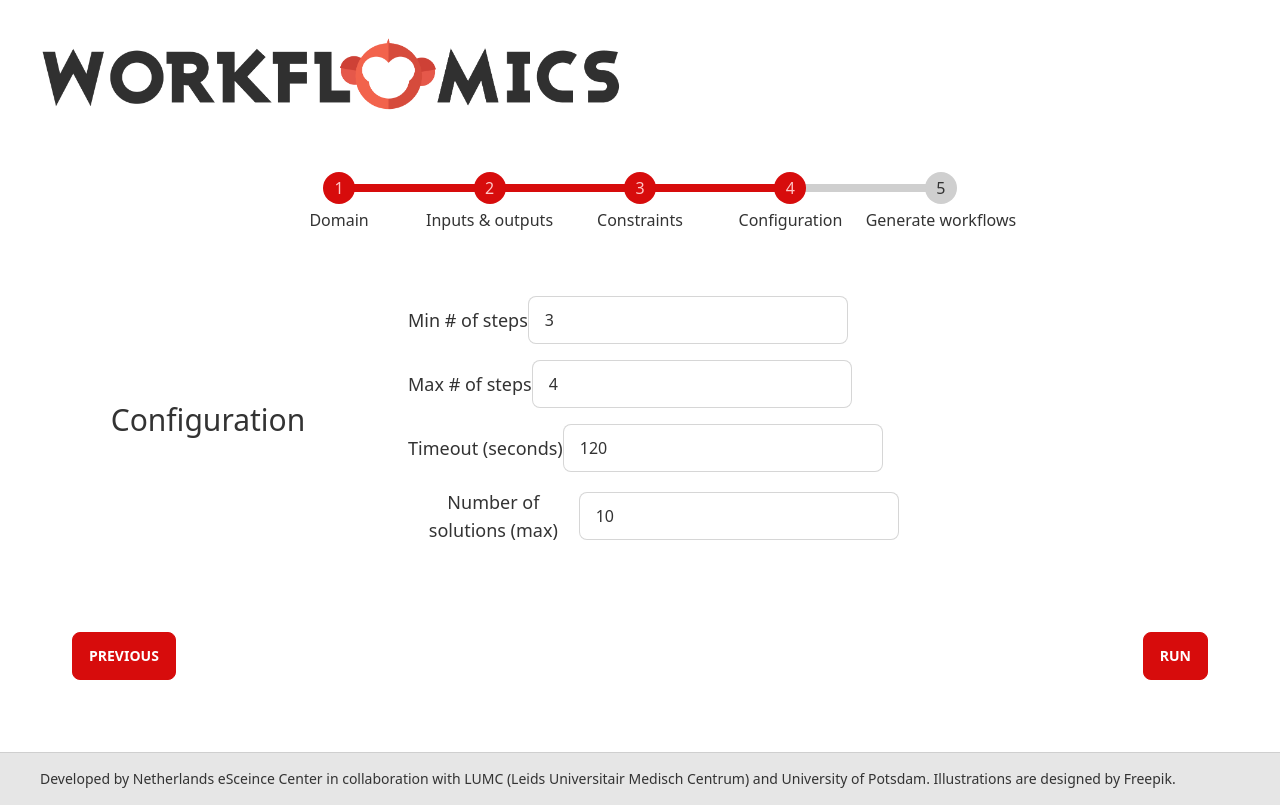
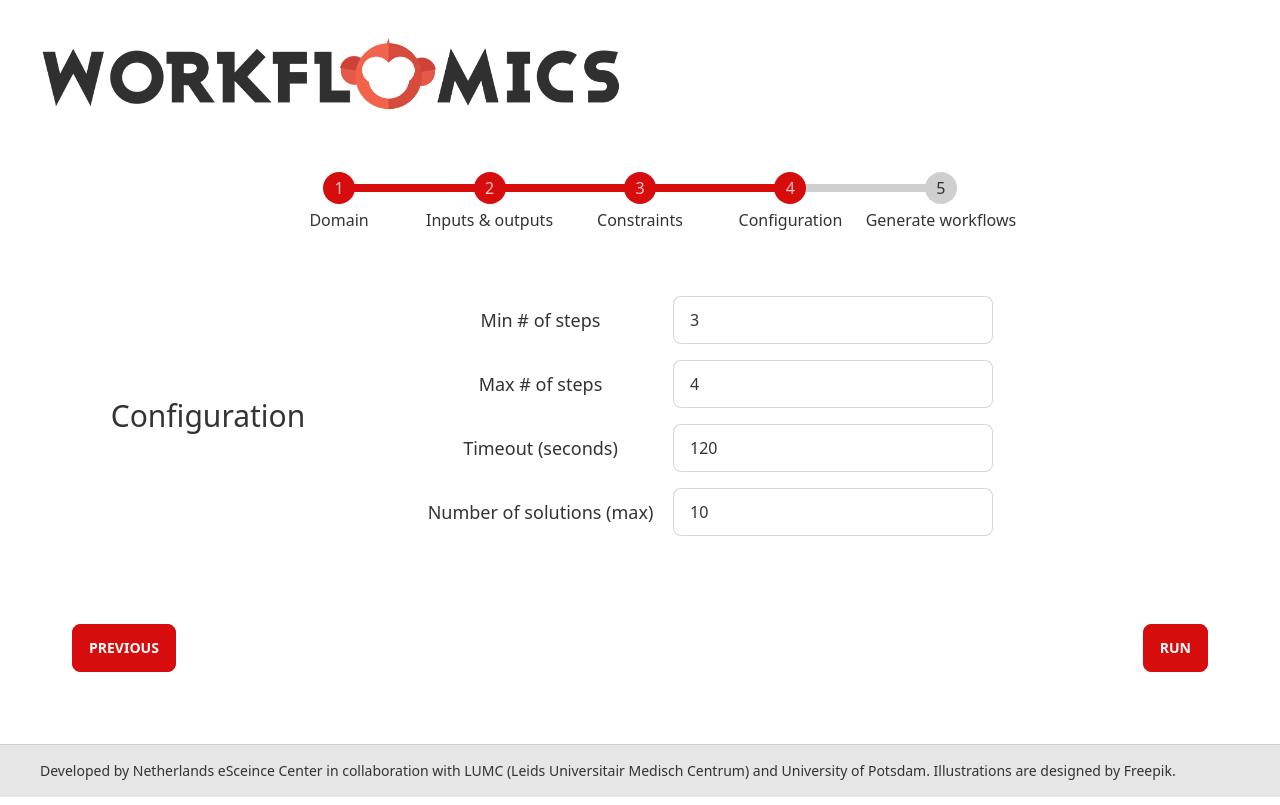
Before and after one commit to Workflomics/workflomics-frontend, a React (Create React App) app: page /explore/configuration in a window 1280 px wide. Built offline with nearby package versions, Linux system fonts and the light colour scheme; what mobx-persist-store would draw is missing.

Commit message:
Attempt to fix page layout after tooltips

```diff
--- a/src/components/explore/GenerationConfig.tsx
+++ b/src/components/explore/GenerationConfig.tsx
@@ -29,10 +29,9 @@ const GenerationConfig: React.FC<any> = observer((props) => {
               <h2 className="text-3xl w-80 m-4">Configuration</h2>
               </div>
             <div className="flex flex-col m-4">
-              <div className="flex items-center m-2">
-              <div className="tooltip tooltip-bottom" data-tip="Specify minimal number of operations you expect in the desired workflow.">
+              <div className="flex items-center m-2 tooltip tooltip-bottom"
+                    data-tip="Specify minimal number of operations you expect in the desired workflow.">
                   <label className="w-80 text-lg">Min # of steps</label>
-                  </div>
                 <input
                   type="number"
                   className="input input-bordered w-full max-w-xs"
@@ -40,10 +39,9 @@ const GenerationConfig: React.FC<any> = observer((props) => {
                   onChange={(event) => (workflowConfig.minSteps = parseInt(event.target.value))}
                 />
               </div>
-                <div className="flex items-center m-2">
-                <div className="tooltip tooltip-bottom" data-tip="Specify maximum number of operations you expect in the desired workflow.">
+                <div className="flex items-center m-2 tooltip tooltip-bottom"
+                    data-tip="Specify maximum number of operations you expect in the desired workflow.">
                   <label className="w-80 text-lg">Max # of steps</label>
-                  </div>
                 <input
                   type="number"
                   className="input input-bordered w-full max-w-xs"
@@ -51,10 +49,9 @@ const GenerationConfig: React.FC<any> = observer((props) => {
                   onChange={(event) => (workflowConfig.maxSteps = parseInt(event.target.value))}
                 />
               </div>
-                  <div className="flex items-center m-2">
-                  <div className="tooltip tooltip-bottom" data-tip="The maximum run time for the workflow generation. A reasonable value is 60 seconds for workflow tasks of average complexity.">
+                  <div className="flex items-center m-2 tooltip tooltip-bottom"
+                    data-tip="The maximum run time for the workflow generation. A reasonable value is 60 seconds for workflow tasks of average complexity.">
                   <label className="w-80 text-lg">Timeout (seconds)</label>
-                  </div>
                 <input
                   type="number"
                   className="input input-bordered w-full max-w-xs"
@@ -62,10 +59,9 @@ const GenerationConfig: React.FC<any> = observer((props) => {
                   onChange={(event) => (workflowConfig.timeout = parseInt(event.target.value))}
                 />
               </div>
-                    <div className="flex items-center m-2">
-                    <div className="tooltip tooltip-bottom" data-tip="Specify desired number of workflows that satisfy the specification.">
+                    <div className="flex items-center m-2 tooltip tooltip-bottom"
+                      data-tip="Specify desired number of workflows that satisfy the specification.">
                   <label className="w-80 text-lg">Number of solutions (max)</label>
-                  </div>
                 <input
                   type="number"
                   className="input input-bordered w-full max-w-xs"
--- a/src/components/explore/InputsOutputs.tsx
+++ b/src/components/explore/InputsOutputs.tsx
@@ -80,10 +80,9 @@ const InputsOutputs: React.FC<any> = observer((props) => {
           {taxStore.error && <div className="alert alert-error">Data taxonomy could not be retrieved ({taxStore.error})</div>}
 
           {/* Inputs */}
-          <div className="flex items-center space-x-4">
-            <div className="tooltip tooltip-right" data-tip="Specify data type and format of each input as concrete as possible.">
+          <div className="flex items-center space-x-4 tooltip tooltip-right"
+                data-tip="Specify data type and format of each input as concrete as possible.">
               <span className="text-3xl flex-grow-0 w-32">Inputs</span>
-            </div>
             <div className="flex flex-grow items-center">
               {workflowConfig.inputs.map((input: ApeTaxTuple, index: number) => {
                 return (<InputsOutputSelection key={index} parameterTuple={input} dataTaxonomy={allDataTax} />)
@@ -98,10 +97,9 @@ const InputsOutputs: React.FC<any> = observer((props) => {
           </div>
 
           {/* Outputs */}
-          <div className="flex items-center space-x-4">
-            <div className="tooltip tooltip-right" data-tip="Specify data type and format of each output as concrete as possible.">
+          <div className="flex items-center space-x-4 tooltip tooltip-right"
+                data-tip="Specify data type and format of each output as concrete as possible.">
               <span className="text-3xl flex-grow-0 w-32">Outputs</span>
-            </div>
             <div className="flex flex-grow items-center">
               {workflowConfig.outputs.map((output: ApeTaxTuple, index: number) => {
                 return (<InputsOutputSelection key={index} parameterTuple={output} dataTaxonomy={allDataTax} />)
```
